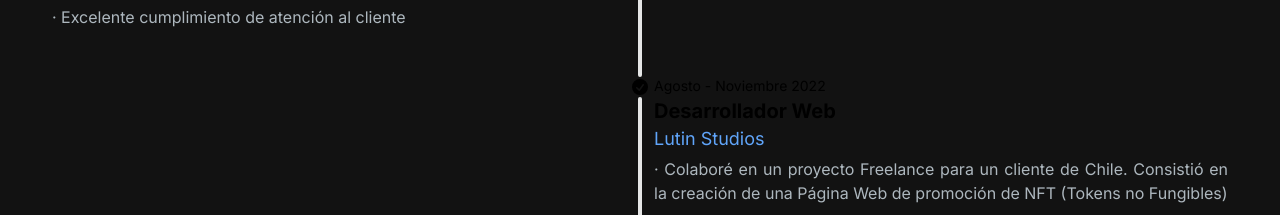
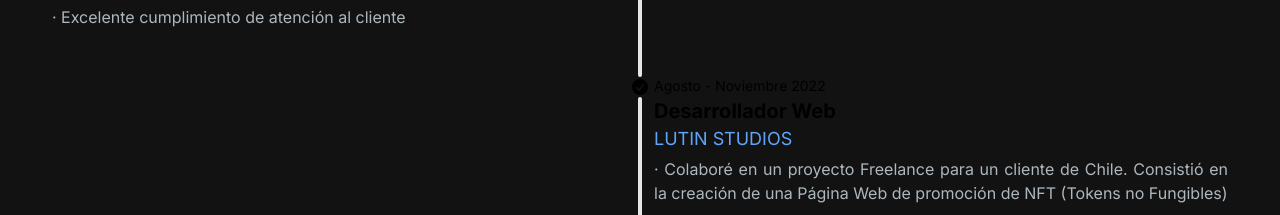
Before and after one commit to MateoDonino/portfolio-web, a Next.js app: page / in a window 1280 px wide. Shown: the part 1400-1615 px from the top of the page. Built offline with nearby package versions, Linux system fonts and the light colour scheme.

Commit message:
Actualización 2.4

```diff
--- a/src/components/Experience.jsx
+++ b/src/components/Experience.jsx
@@ -162,7 +162,7 @@ const Experience = () => {
             <div className="timeline-end mb-10">
               <time className="text-sm">Agosto - Noviembre 2022</time>
               <div className="text-xl font-bold">Desarrollador Web</div>
-              <div className="text-lg text-blue-400">Lutin Studios</div>
+              <div className="text-lg text-blue-400">LUTIN STUDIOS</div>
 
               <div className="text-[#ADB7BE] text-justify">
                 <p className="mt-1">
```
